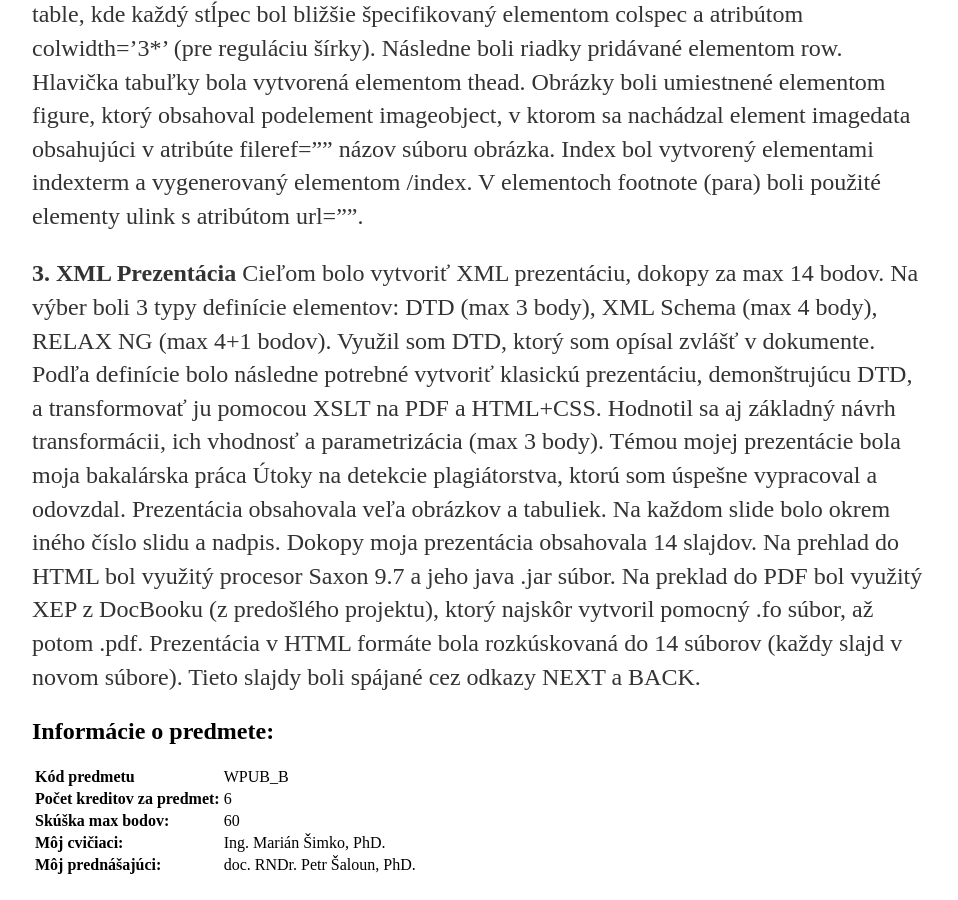
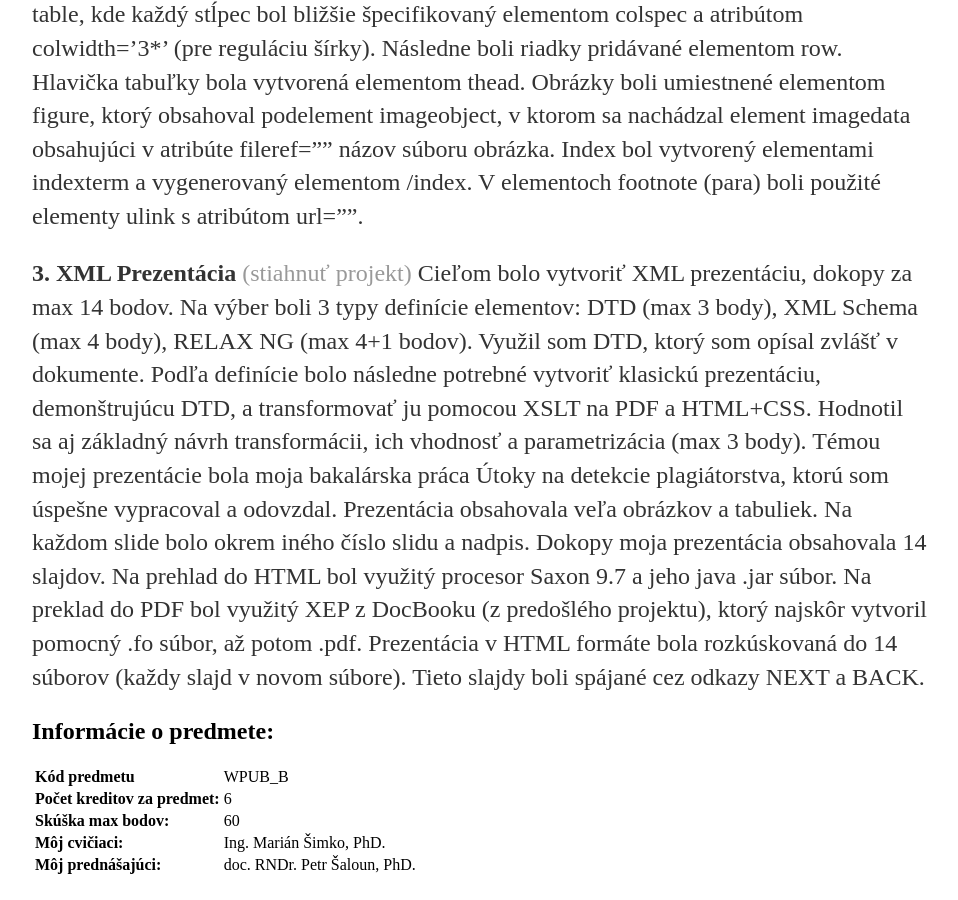
Before and after one commit to Bloodxy/Bloodxy.github.io, a Jekyll site: the page built from _posts/2016-03-09-WP.md, in a window 1280 px wide and 900 px high, scrolled down 1269 px. Shown: the whole window, without its empty margins (160-1118 px from the left). Built offline with Jekyll 4.4.1, drawn with Linux system fonts in a browser that asks for light colours.

Commit message:
Update 2016-03-09-WP.md

```diff
--- a/_posts/2016-03-09-WP.md
+++ b/_posts/2016-03-09-WP.md
@@ -21,7 +22,7 @@ Cieľom je vytvoriť stránku ako svoj developerský profil, za pomoci GIT, Mark
 Predmetom 2. zadania je spracovanie vybraného dokumentu (ideálne bakalárskeho projektu) z pôvodného ľubovoľného (Word, OpenOffice, LaTeX, …) formátu do formátu DocBook a vygenerovanie cieľového tvaru v PDF. Výsledný dokument bude mať rozsah minimálne 10 a maximálne 15 strán.
 Hlavnú štruktúru tvorili elementy chapter a section, kde každý mal svoj title a množinu elementov para (v ktorých bol samotný text). Text bol formátovaný elementami emphasis s atribútom role="strong" a elementami orderedlist pre číslovanie. Pre orderlist bol použitý atribút numeration="arabic" (klasické číslovanie číslami) alebo atribút numeration="loweralpha" (číslovanie malými písmenami). Na titulnej strane pre vytvorenie unikátnej štruktúri boli využité elementy orgname, orgdiv a othername. Na ich rozlíšenie bol použitý atribút role. Na tvorbu bibliografie bol použitý element referencie xref s atribútom linkend="". Takáto referencia bola využitá aj na odkazy k tabuľkám, obrázkom a iným častiam textu. Referencie boli spojené cez atribúty id="". Tabuľky boli vytvorené elementom table, kde každý stĺpec bol bližšie špecifikovaný elementom colspec a atribútom colwidth='3*' (pre reguláciu šírky). Následne boli riadky pridávané elementom row. Hlavička tabuľky bola vytvorená elementom thead. Obrázky boli umiestnené elementom figure, ktorý obsahoval podelement imageobject, v ktorom sa nachádzal element imagedata obsahujúci v atribúte fileref="" názov súboru obrázka. Index bol vytvorený elementami indexterm a vygenerovaný elementom /index. V elementoch footnote (para) boli použité elementy ulink s atribútom url="".
 
-**3. XML Prezentácia**
+**3. XML Prezentácia** [(stiahnuť projekt)]({{ site.url }}{{ page.rar3 }})
 Cieľom bolo vytvoriť XML prezentáciu, dokopy za max 14 bodov. Na výber boli 3 typy definície elementov: DTD (max 3 body), XML Schema (max 4 body), RELAX NG (max 4+1 bodov). Využil som DTD, ktorý som opísal zvlášť v dokumente. Podľa definície bolo následne potrebné vytvoriť klasickú prezentáciu, demonštrujúcu DTD, a transformovať ju pomocou XSLT na PDF a HTML+CSS. Hodnotil sa aj základný návrh transformácii, ich vhodnosť a parametrizácia (max 3 body). Témou mojej prezentácie bola moja bakalárska práca Útoky na detekcie plagiátorstva, ktorú som úspešne vypracoval a odovzdal. Prezentácia obsahovala veľa obrázkov a tabuliek. Na každom slide bolo okrem iného číslo slidu a nadpis. Dokopy moja prezentácia obsahovala 14 slajdov. Na prehlad do HTML bol využitý procesor Saxon 9.7 a jeho java .jar súbor. Na preklad do PDF bol využitý XEP z DocBooku (z predošlého projektu), ktorý najskôr vytvoril pomocný .fo súbor, až potom .pdf. Prezentácia v HTML formáte bola rozkúskovaná do 14 súborov (každy slajd v novom súbore). Tieto slajdy boli spájané cez odkazy NEXT a BACK.
 
 {% assign predmet = site.data.predmetyDATA[page.title1] %}
```
Also changed, not shown: other parts of _posts/2016-03-09-WP.md (+1 -0 lines).
